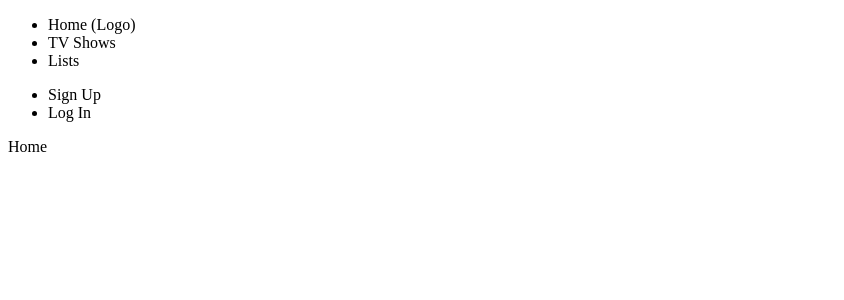
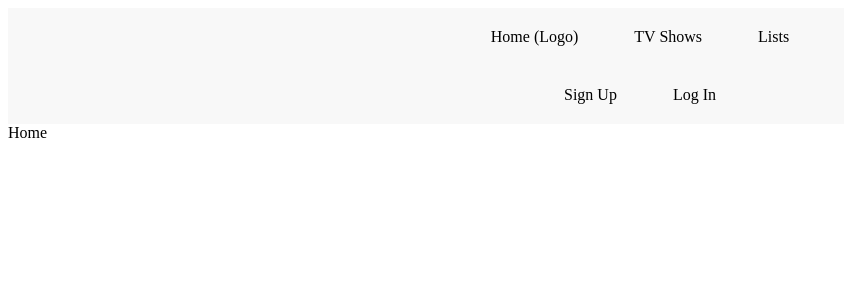
Before and after one commit to RedPandaSmash/ShowPalApp, a React (Vite) app in the folder client/: page / in a window 1280 px wide. Shown: the top 300 px of the page, without its empty margins (0-844 px from the left). Built offline with nearby package versions, Linux system fonts and the light colour scheme.

Commit message:
navbar/authentication
child elements of App.jsx are now fully functional, navigating to correct pages on log in/log out, rudimentarily styled

```diff
--- a/client/src/App.jsx
+++ b/client/src/App.jsx
@@ -1,18 +1,30 @@
 import React from "react";
+import { useEffect, useState } from "react";
 import BasicRouting from "./components/BasicRouting";
 import { BrowserRouter } from "react-router";
 import Navbar from "./components/multiuse/Navbar";
 import SignupLoginButtons from "./components/multiuse/SignupLoginButtons";
-import LoggedInNavBar from "./components/multiuse/LoggedInNavBar";
+import LoggedInNavbar from "./components/multiuse/LoggedInNavbar";
+import { checkIsSignedIn } from "./utils/auth";
 
 export default function App() {
-  const token = localStorage.getItem("token");
-  const isSignedIn = Boolean(token);
+  const [isSignedIn, setIsSignedIn] = useState(false);
+
+  useEffect(() => {
+    const check = () => checkIsSignedIn().then(setIsSignedIn);
+    check();
+    // Listen for token changes in localStorage
+    const onStorage = (e) => {
+      if (e.key === "token") check();
+    };
+    window.addEventListener("storage", onStorage);
+    return () => window.removeEventListener("storage", onStorage);
+  }, []);
 
   return (
     <BrowserRouter>
       <Navbar></Navbar>
-      {isSignedIn ? <LoggedInNavBar /> : <SignupLoginButtons />}
+      {isSignedIn ? <LoggedInNavbar /> : <SignupLoginButtons />}
       <BasicRouting></BasicRouting>
     </BrowserRouter>
   );
--- a/client/src/components/multiuse/LoggedInNavbar.jsx
+++ b/client/src/components/multiuse/LoggedInNavbar.jsx
@@ -1,5 +1,79 @@
-import React from "react";
+import React, { useState } from "react";
+import {
+  navContainer,
+  navList,
+  navItem,
+  navItemHover,
+  navItemActive,
+} from "./navbarStyles";
 
 export default function LoggedInNavbar() {
-  return <div>LoggedInNavbar</div>;
+  const [showConfirm, setShowConfirm] = useState(false);
+  const [hovered, setHovered] = useState(false);
+  const [active, setActive] = useState(false);
+
+  const handleLogout = () => {
+    localStorage.removeItem("token");
+    window.dispatchEvent(
+      new StorageEvent("storage", { key: "token", newValue: null })
+    );
+    setShowConfirm(false);
+  };
+
+  return (
+    <nav style={navContainer}>
+      <ul style={navList}>
+        <li
+          style={{
+            ...navItem,
+            ...(hovered ? navItemHover : {}),
+            ...(active ? navItemActive : {}),
+          }}
+          onClick={() => setShowConfirm(true)}
+          onMouseEnter={() => setHovered(true)}
+          onMouseLeave={() => setHovered(false)}
+          onMouseDown={() => setActive(true)}
+          onMouseUp={() => setActive(false)}
+        >
+          Logout
+        </li>
+      </ul>
+      {showConfirm && (
+        <div
+          style={{
+            position: "fixed",
+            top: 0,
+            left: 0,
+            width: "100vw",
+            height: "100vh",
+            background: "rgba(0,0,0,0.5)",
+            display: "flex",
+            alignItems: "center",
+            justifyContent: "center",
+            zIndex: 1000,
+          }}
+        >
+          <div
+            style={{
+              background: "white",
+              padding: 24,
+              borderRadius: 8,
+              boxShadow: "0 2px 8px rgba(0,0,0,0.2)",
+            }}
+          >
+            <p>Are you sure you want to log out?</p>
+            <button
+              onClick={handleLogout}
+              style={{ ...navItem, marginRight: 8 }}
+            >
+              Log Out
+            </button>
+            <button onClick={() => setShowConfirm(false)} style={navItem}>
+              Cancel
+            </button>
+          </div>
+        </div>
+      )}
+    </nav>
+  );
 }
--- a/client/src/components/multiuse/Navbar.jsx
+++ b/client/src/components/multiuse/Navbar.jsx
@@ -1,15 +1,42 @@
-import React from "react";
+import React, { useState } from "react";
 import { useNavigate } from "react-router";
+import {
+  navContainer,
+  navList,
+  navItem,
+  navItemHover,
+  navItemActive,
+} from "./navbarStyles";
 
 export default function Navbar() {
-  // hooks
   const navigate = useNavigate();
+  const [hovered, setHovered] = useState(null);
+  const [active, setActive] = useState(null);
+  const items = [
+    { label: "Home (Logo)", path: "/" },
+    { label: "TV Shows", path: "/shows" },
+    { label: "Lists", path: "/lists" },
+  ];
   return (
-    <nav>
-      <ul>
-        <li onClick={() => navigate(`/`)}>Home (Logo)</li>
-        <li onClick={() => navigate(`/shows`)}>TV Shows</li>
-        <li onClick={() => navigate(`/lists`)}>Lists</li>
+    <nav style={navContainer}>
+      <ul style={navList}>
+        {items.map((item, idx) => (
+          <li
+            key={item.label}
+            style={{
+              ...navItem,
+              ...(hovered === idx ? navItemHover : {}),
+              ...(active === idx ? navItemActive : {}),
+            }}
+            onClick={() => navigate(item.path)}
+            onMouseEnter={() => setHovered(idx)}
+            onMouseLeave={() => setHovered(null)}
+            onMouseDown={() => setActive(idx)}
+            onMouseUp={() => setActive(null)}
+          >
+            {item.label}
+          </li>
+        ))}
       </ul>
     </nav>
   );
--- a/client/src/components/multiuse/SignupLoginButtons.jsx
+++ b/client/src/components/multiuse/SignupLoginButtons.jsx
@@ -1,14 +1,41 @@
-import React from "react";
-import { Navigate, useNavigate } from "react-router";
+import React, { useState } from "react";
+import { useNavigate } from "react-router";
+import {
+  navContainer,
+  navList,
+  navItem,
+  navItemHover,
+  navItemActive,
+} from "./navbarStyles";
 
 export default function SignupLoginButtons() {
-  // hooks
   const navigate = useNavigate();
+  const [hovered, setHovered] = useState(null);
+  const [active, setActive] = useState(null);
+  const items = [
+    { label: "Sign Up", path: "/signup" },
+    { label: "Log In", path: "/login" },
+  ];
   return (
-    <nav>
-      <ul>
-        <li onClick={() => navigate(`/signup`)}>Sign Up</li>
-        <li onClick={() => navigate(`/login`)}>Log In</li>
+    <nav style={navContainer}>
+      <ul style={navList}>
+        {items.map((item, idx) => (
+          <li
+            key={item.label}
+            style={{
+              ...navItem,
+              ...(hovered === idx ? navItemHover : {}),
+              ...(active === idx ? navItemActive : {}),
+            }}
+            onClick={() => navigate(item.path)}
+            onMouseEnter={() => setHovered(idx)}
+            onMouseLeave={() => setHovered(null)}
+            onMouseDown={() => setActive(idx)}
+            onMouseUp={() => setActive(null)}
+          >
+            {item.label}
+          </li>
+        ))}
       </ul>
     </nav>
   );
--- /dev/null
+++ b/client/src/components/multiuse/navbarStyles.js
@@ -0,0 +1,38 @@
+export const navContainer = {
+  display: "flex",
+  flexDirection: "row",
+  justifyContent: "space-around",
+  alignItems: "center",
+  width: "100%",
+  padding: "12px 0",
+  background: "#f8f8f8",
+};
+
+export const navList = {
+  display: "flex",
+  flexDirection: "row",
+  justifyContent: "space-around",
+  alignItems: "center",
+  gap: "24px",
+  listStyle: "none",
+  margin: 0,
+  padding: 0,
+};
+
+export const navItem = {
+  cursor: "pointer",
+  padding: "8px 16px",
+  borderRadius: "6px",
+  transition: "background 0.2s, box-shadow 0.2s",
+  userSelect: "none",
+};
+
+export const navItemHover = {
+  background: "#e0e0e0",
+  boxShadow: "0 2px 8px rgba(0,0,0,0.08)",
+};
+
+export const navItemActive = {
+  background: "#d1d1d1",
+  boxShadow: "0 2px 8px rgba(0,0,0,0.15)",
+};
--- a/client/src/components/pages/LogIn.jsx
+++ b/client/src/components/pages/LogIn.jsx
@@ -1,9 +1,16 @@
-import React from "react";
+import React, { useEffect } from "react";
 import { useState } from "react";
 import { useNavigate } from "react-router";
+import { checkIsSignedIn } from "../../utils/auth";
 
 export default function LogIn() {
   const navigate = useNavigate();
+
+  useEffect(() => {
+    checkIsSignedIn().then((signedIn) => {
+      if (signedIn) navigate("/");
+    });
+  }, [navigate]);
 
   const [form, setForm] = useState({
     email: "",
@@ -34,17 +41,17 @@ export default function LogIn() {
 
     if (data.token) {
       localStorage.setItem("token", data.token);
-      setToken(data.token);
+      // Manually dispatch storage event for same-tab update
+      window.dispatchEvent(new StorageEvent("storage", { key: "token", newValue: data.token }));
       navigate("/");
     } else {
       alert(data.message);
+      // reset form after failed submission
+      setForm({
+        email: "",
+        password: "",
+      });
     }
-
-    // reset form after submission
-    setForm({
-      email: "",
-      password: "",
-    });
   };
   return (
     <div>
--- a/client/src/components/pages/SignUp.jsx
+++ b/client/src/components/pages/SignUp.jsx
@@ -1,9 +1,16 @@
-import React from "react";
+import React, { useEffect } from "react";
 import { useState } from "react";
 import { useNavigate } from "react-router";
+import { checkIsSignedIn } from "../../utils/auth";
 
 export default function SignUp() {
   const navigate = useNavigate();
+
+  useEffect(() => {
+    checkIsSignedIn().then((signedIn) => {
+      if (signedIn) navigate("/");
+    });
+  }, [navigate]);
 
   const [form, setForm] = useState({
     username: "",
@@ -35,18 +42,18 @@ export default function SignUp() {
 
     if (data.token) {
       localStorage.setItem("token", data.token);
-      setToken(data.token);
+      // Manually dispatch storage event for same-tab update
+      window.dispatchEvent(new StorageEvent("storage", { key: "token", newValue: data.token }));
       navigate("/");
     } else {
       alert(data.message);
+      // reset form after failed submission
+      setForm({
+        username: "",
+        email: "",
+        password: "",
+      });
     }
-
-    // reset form after submission
-    setForm({
-      username: "",
-      email: "",
-      password: "",
-    });
   };
   return (
     <div>
@@ -56,7 +63,7 @@ export default function SignUp() {
           type="text"
           name="username"
           placeholder="Username"
-          value={form.firstName}
+          value={form.username}
           onChange={handleChange}
         />
         <input
--- /dev/null
+++ b/client/src/utils/auth.js
@@ -0,0 +1,16 @@
+// Utility to check if user is signed in by verifying token with backend
+export async function checkIsSignedIn() {
+  const token = localStorage.getItem("token");
+  if (!token) return false;
+  try {
+    const res = await fetch("http://localhost:8080/api/users/verify", {
+      method: "POST",
+      headers: { "Content-Type": "application/json" },
+      body: JSON.stringify({ token }),
+    });
+    const data = await res.json();
+    return !!data.valid;
+  } catch {
+    return false;
+  }
+}
```
Also changed, not shown: 1 other file (tests, documents, lock files or other folders).
